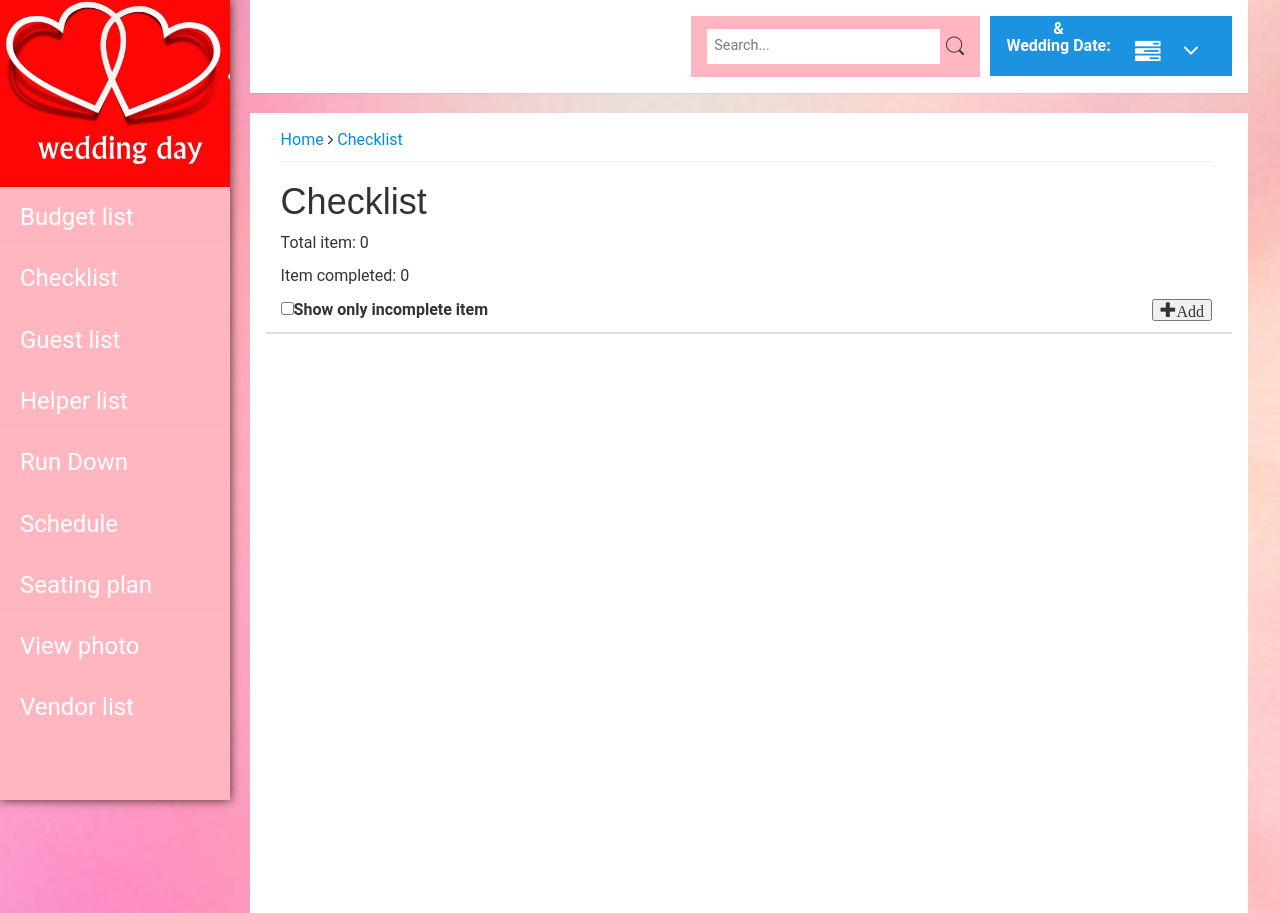
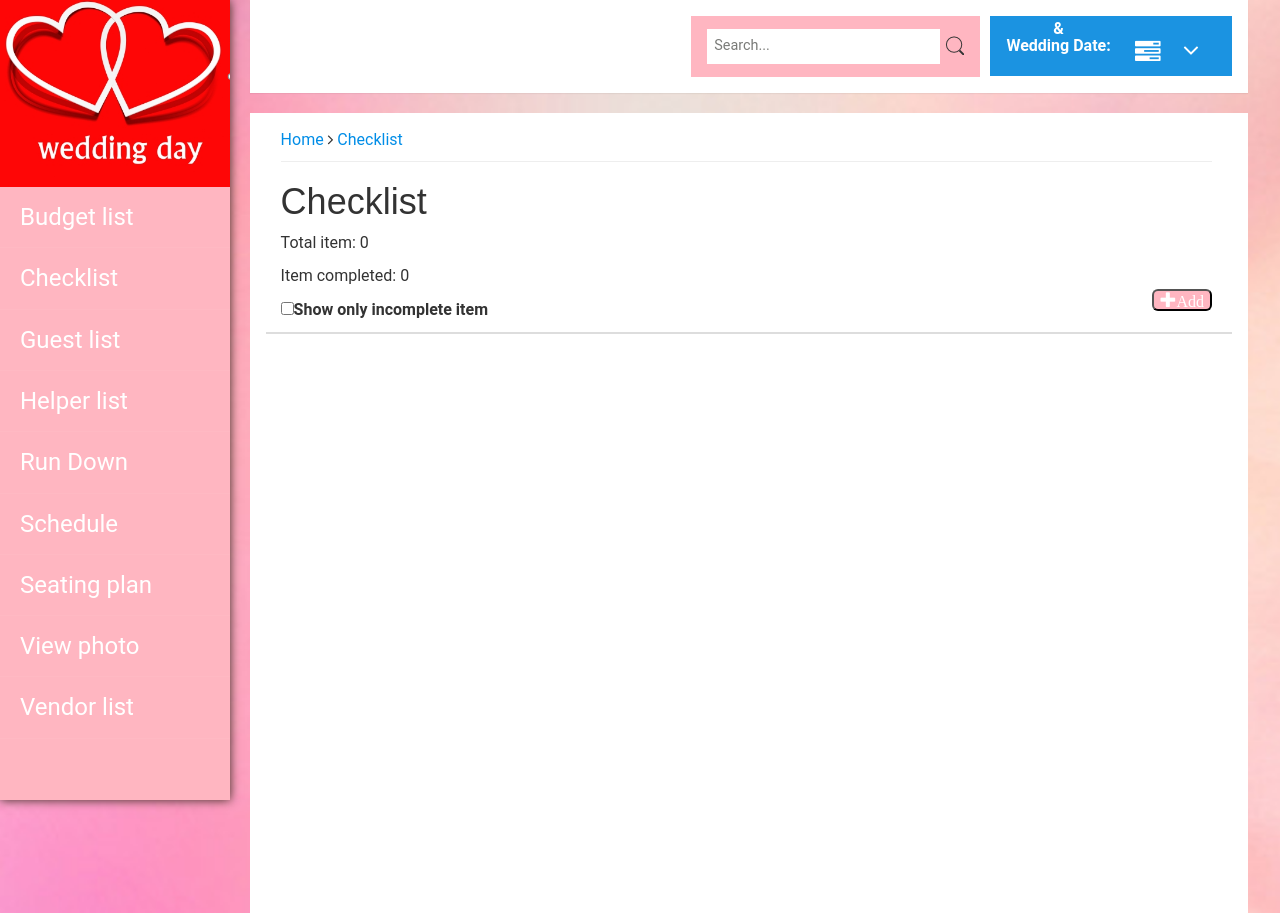
Before and after one commit to hunter-xc/restaurant, a Node server app: template views/read_checklist.ejs in a window 1280 px wide. Run offline with Node 20, Linux system fonts and the light colour scheme; the template is opened without the code that fills it, so the values that code supplies are empty; some libraries are stand-ins or nearby versions.

Commit message:
Update read_checklist.ejs

```diff
--- a/views/read_checklist.ejs
+++ b/views/read_checklist.ejs
@@ -141,7 +141,7 @@
 						<%=count %>
 						</p>
                         <label><input type="checkbox">Show only incomplete item</label>
-                        <button style="float:right;" class="glyphicon glyphicon-plus" data-toggle="modal" data-target="#add_checklist">Add</button>
+                        <button style="float:right;" class="addbtncheck glyphicon glyphicon-plus" data-toggle="modal" data-target="#add_checklist">Add</button>
 
                     </div>
                     <table class="table table-striped table-bordered table-hover" cellspacing="0" width="100%" id="tblSample" border="1px">
```
